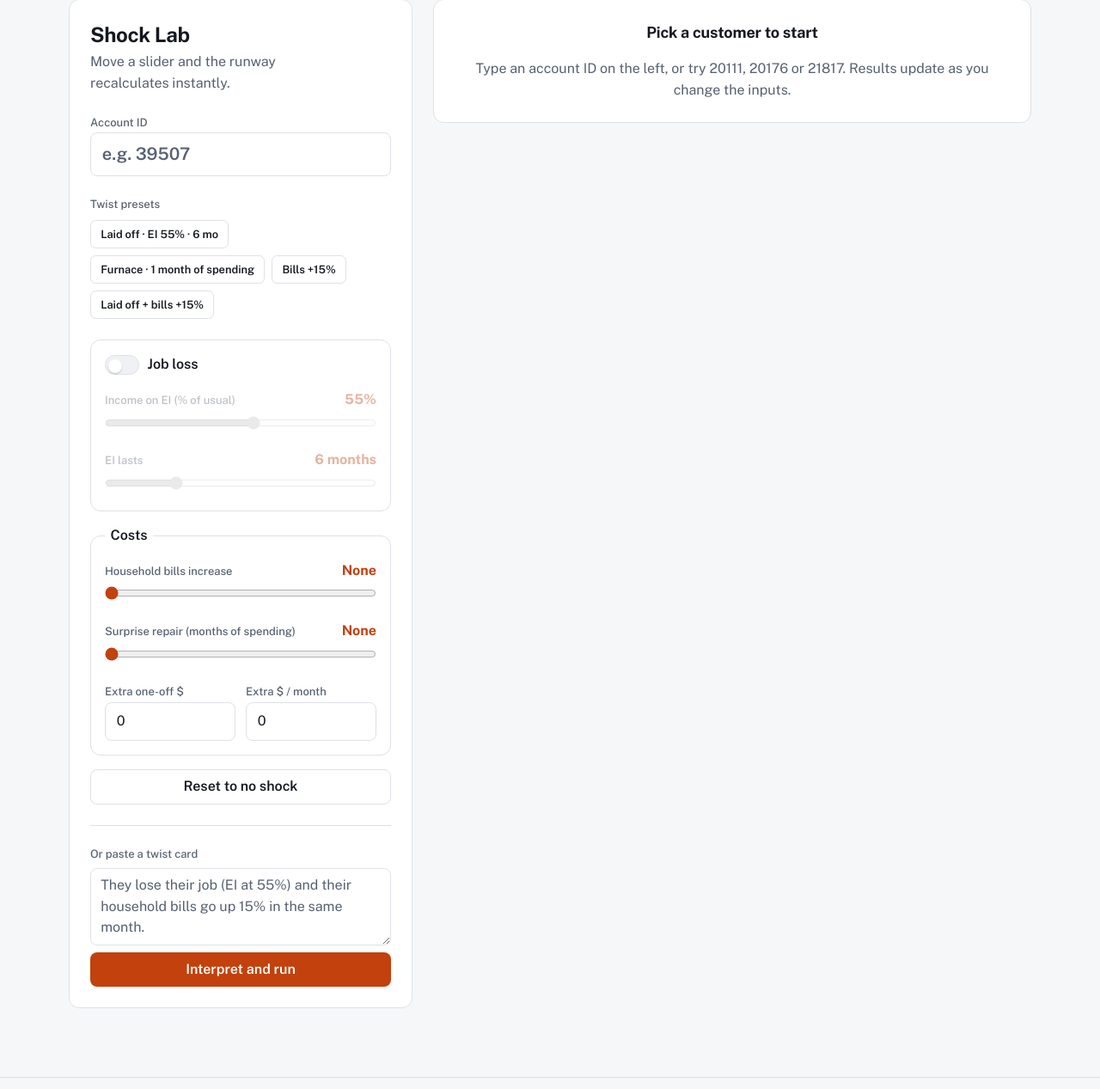
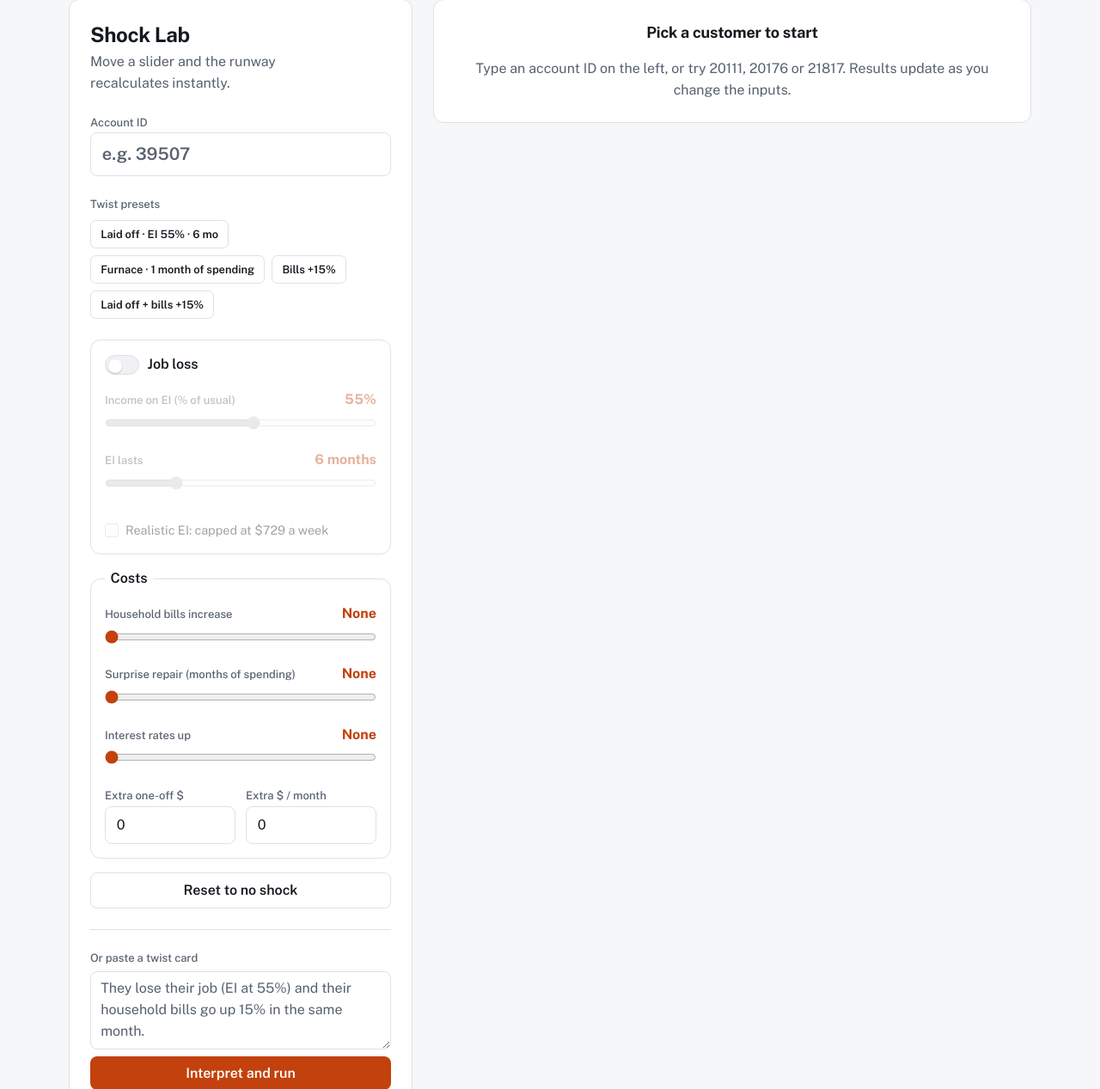
Before and after one commit to ImanuelChatur/bonker-banker, a Flask app: page /shock in a window 1280 px wide. Shown: the part 94-1361 px from the top of the page at 86% size. Run offline with Flask 3, Linux system fonts and the light colour scheme.

Commit message:
Shock Lab: interest rate hike slider and realistic EI toggle
- rate_hike_pct slider (0-3 pts, step 0.25) and realistic_ei checkbox; presets, reset and
  twist-card sync set both
- result explains the EI cap and the rate-hike cost (or 'no variable-rate debt')
- runway card: dropped the stat boxes that repeated the worked formula

```diff
--- a/backend/routes/shocks.py
+++ b/backend/routes/shocks.py
@@ -7,7 +7,7 @@ bp = Blueprint("shocks", __name__)
 
 # Every preset sets ALL fields, so clicking one fully replaces the previous scenario.
 _BLANK = {"job_loss": False, "income_pct": 55, "duration_months": 6, "bills_pct": 0,
-          "one_off_months": 0, "one_off_cost": 0, "extra_spending": 0}
+          "one_off_months": 0, "one_off_cost": 0, "extra_spending": 0, "rate_hike_pct": 0, "realistic_ei": False}
 PRESETS = {  # the README's example twists, one click each
     "job_loss": {**_BLANK, "job_loss": True, "income_pct": 55, "duration_months": 6},
     "bills_up": {**_BLANK, "bills_pct": 15},
--- a/backend/static/css/dashboard.css
+++ b/backend/static/css/dashboard.css
@@ -192,3 +192,6 @@
 .breakdown-grid { display: grid; grid-template-columns: repeat(auto-fit, minmax(16rem, 1fr)); gap: 1.25rem 2.5rem; }
 .breakdown-list li { grid-template-columns: minmax(6rem, 9rem) 1fr 2.5rem; }
 .report-table tr > td.why:last-child { text-align: left; font-variant-numeric: normal; }
+.check-row { display: flex; align-items: center; gap: 0.5rem; font-size: 0.9rem; margin-top: 0.75rem; cursor: pointer; }
+.check-row input { accent-color: var(--brand); inline-size: 1rem; block-size: 1rem; }
+.lab-group.is-off .check-row { opacity: 0.4; }
--- a/backend/static/js/shock_lab.js
+++ b/backend/static/js/shock_lab.js
@@ -6,14 +6,16 @@
   if (!form) return;
 
   const DEFAULTS = JSON.parse(document.getElementById("shock-defaults").textContent);
-  const FIELDS = ["income_pct", "duration_months", "bills_pct", "one_off_months", "one_off_cost", "extra_spending"];
-  const JOB_FIELDS = ["income_pct", "duration_months"];
+  const FIELDS = ["income_pct", "duration_months", "bills_pct", "one_off_months", "one_off_cost", "extra_spending",
+                  "rate_hike_pct"];
+  const JOB_FIELDS = ["income_pct", "duration_months", "realistic_ei"];
 
   const FORMAT = {
     pct: (v) => `${v}%`,
     pct_up: (v) => (Number(v) === 0 ? "None" : `+${v}%`),
     months: (v) => (Number(v) === 0 ? "Ongoing" : `${v} months`),
     spend: (v) => (Number(v) === 0 ? "None" : `${v}× spending`),
+    pts: (v) => (Number(v) === 0 ? "None" : `+${Number(v).toFixed(2)} pts`),
   };
 
   // Show each slider's current value next to its label.
@@ -39,6 +41,7 @@
       s.job_loss = Number(settings.income_pct) < 100; // twist card sends income_pct only
     }
     form.elements.job_loss.checked = !!s.job_loss;
+    form.elements.realistic_ei.checked = !!s.realistic_ei;
     if (s.job_loss && Number(s.income_pct) >= 100) s.income_pct = DEFAULTS.income_pct;
     FIELDS.forEach((n) => {
       if (form.elements[n] && s[n] !== undefined && s[n] !== null) form.elements[n].value = s[n];
--- a/backend/templates/shock_lab.html
+++ b/backend/templates/shock_lab.html
@@ -50,12 +50,17 @@
         </label>
         {{ slider("income_pct", "Income on EI (% of usual)", 0, 100, 5, f.income_pct, "pct") }}
         {{ slider("duration_months", "EI lasts", 0, 24, 1, f.duration_months, "months") }}
+        <label class="check-row">
+          <input type="checkbox" name="realistic_ei" id="realistic_ei" value="1" {{ 'checked' if f.realistic_ei }}>
+          <span>Realistic EI: capped at $729 a week</span>
+        </label>
       </fieldset>
 
       <fieldset class="lab-group">
         <legend class="font-semibold">Costs</legend>
         {{ slider("bills_pct", "Household bills increase", 0, 50, 1, f.bills_pct, "pct_up") }}
         {{ slider("one_off_months", "Surprise repair (months of spending)", 0, 6, 0.5, f.one_off_months, "spend") }}
+        {{ slider("rate_hike_pct", "Interest rates up", 0, 3, 0.25, f.rate_hike_pct, "pts") }}
         <div class="grid grid-cols-2 gap-3">
           <label class="block">
             <span class="metric-label">Extra one-off $</span>
```
Also changed, not shown: backend/templates/partials/runway_card.html (+6 -15 lines).
